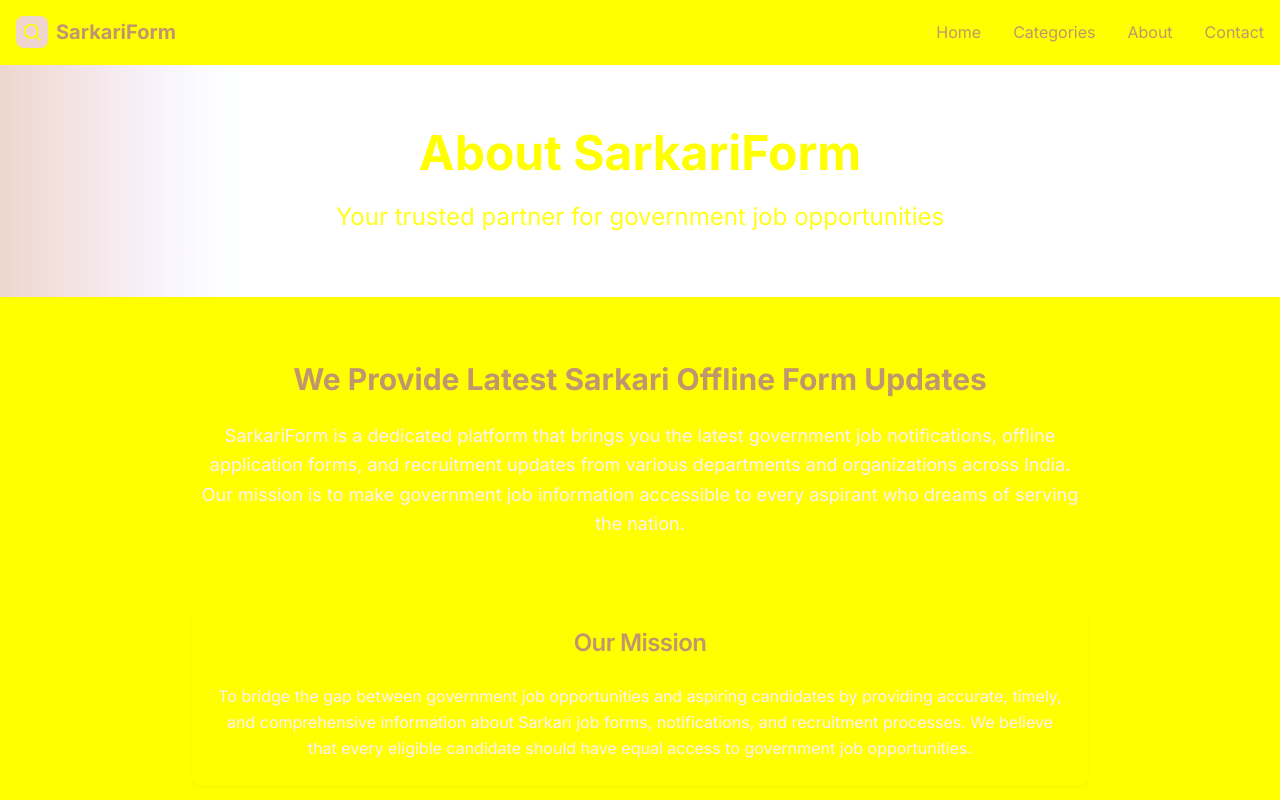
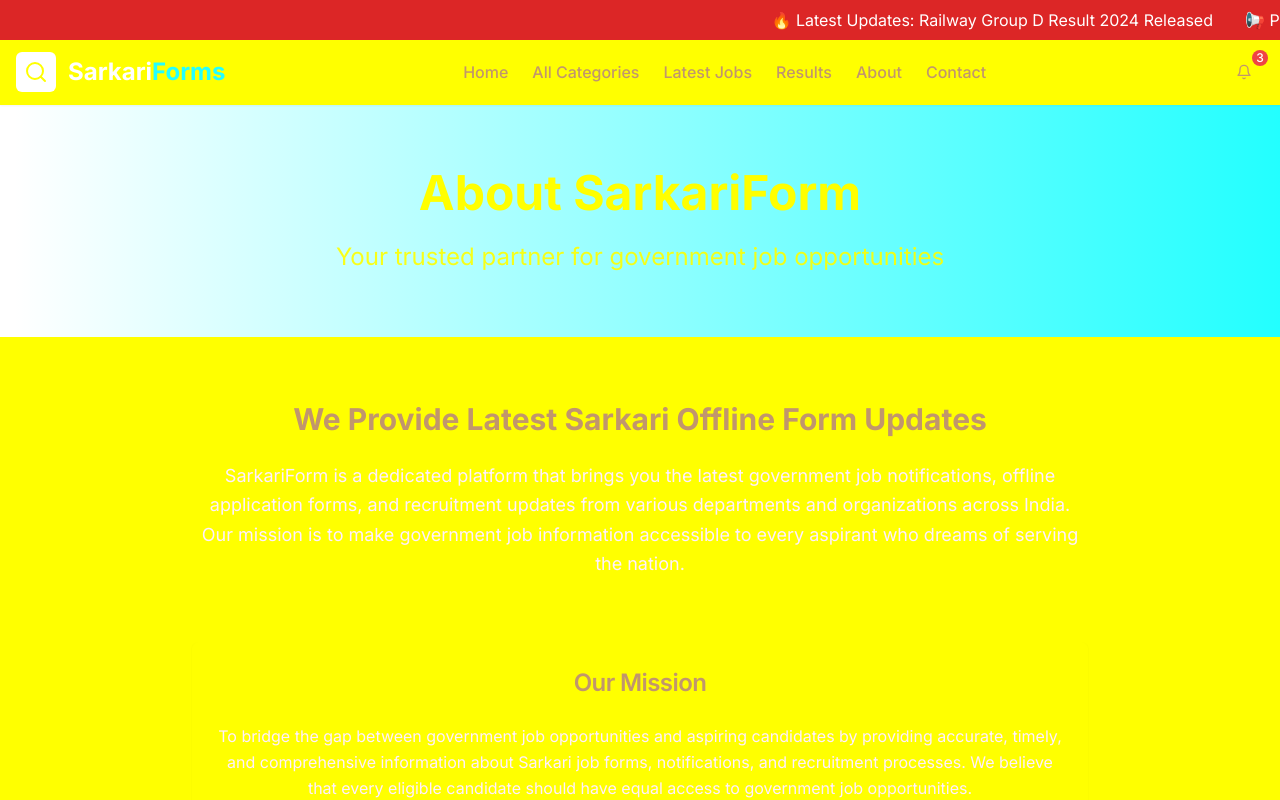
Before and after one commit to harshsharmaOO7/form-seeker-sarkari-jobs-76, a React (Vite) app: page /about in a window 1280 px wide. Shown: the top 800 px of the page. Built offline with nearby package versions, Linux system fonts and the light colour scheme.

Commit message:
Refactor: Implement design changes based on sarkariresult.com
- Updated the UI to resemble sarkariresult.com while maintaining a unique and professional aesthetic.
- Modified color scheme and layout for improved visual appeal.
- Adjusted design elements to avoid copyright infringement.

```diff
--- a/src/components/Header.tsx
+++ b/src/components/Header.tsx
@@ -1,39 +1,67 @@
 
 import { useState } from "react";
 import { Link } from "react-router-dom";
-import { Menu, X, Search } from "lucide-react";
+import { Menu, X, Search, Bell } from "lucide-react";
 import { Button } from "@/components/ui/button";
 
 const Header = () => {
   const [isMenuOpen, setIsMenuOpen] = useState(false);
 
   return (
-    <header className="bg-card border-b border-border sticky top-0 z-50">
+    <>
+      {/* News Ticker */}
+      <div className="news-ticker">
+        <div className="ticker-content">
+          <span className="mr-8">🔥 Latest Updates: Railway Group D Result 2024 Released</span>
+          <span className="mr-8">📢 Police Constable Recruitment 2024 - Apply Now</span>
+          <span className="mr-8">⚡ Bank PO Notification Out - Last Date Extended</span>
+          <span className="mr-8">📋 Teaching Staff Vacancy - 5000+ Posts Available</span>
+        </div>
+      </div>
+
+      <header className="bg-card border-b border-border sticky top-0 z-50 shadow-sm">
         <div className="container mx-auto px-4">
           <div className="flex items-center justify-between h-16">
             {/* Logo */}
-          <Link to="/" className="flex items-center space-x-2">
-            <div className="w-8 h-8 bg-primary rounded-lg flex items-center justify-center">
-              <Search className="w-5 h-5 text-primary-foreground" />
+            <Link to="/" className="flex items-center space-x-3">
+              <div className="w-10 h-10 bg-primary rounded-lg flex items-center justify-center">
+                <Search className="w-6 h-6 text-primary-foreground" />
               </div>
-            <span className="text-xl font-bold text-foreground">SarkariForm</span>
+              <div>
+                <span className="text-2xl font-bold text-primary">Sarkari</span>
+                <span className="text-2xl font-bold text-accent">Forms</span>
+              </div>
             </Link>
 
             {/* Desktop Navigation */}
-          <nav className="hidden md:flex items-center space-x-8">
-            <Link to="/" className="text-foreground hover:text-primary transition-colors">
+            <nav className="hidden md:flex items-center space-x-6">
+              <Link to="/" className="text-foreground hover:text-primary transition-colors font-medium">
                 Home
               </Link>
-            <Link to="/category/all" className="text-foreground hover:text-primary transition-colors">
-              Categories
+              <Link to="/category/all" className="text-foreground hover:text-primary transition-colors font-medium">
+                All Categories
               </Link>
-            <Link to="/about" className="text-foreground hover:text-primary transition-colors">
+              <Link to="/category/latest" className="text-foreground hover:text-primary transition-colors font-medium">
+                Latest Jobs
+              </Link>
+              <Link to="/category/results" className="text-foreground hover:text-primary transition-colors font-medium">
+                Results
+              </Link>
+              <Link to="/about" className="text-foreground hover:text-primary transition-colors font-medium">
                 About
               </Link>
-            <Link to="/contact" className="text-foreground hover:text-primary transition-colors">
+              <Link to="/contact" className="text-foreground hover:text-primary transition-colors font-medium">
                 Contact
               </Link>
             </nav>
+
+            {/* Notification Bell */}
+            <div className="hidden md:flex items-center space-x-2">
+              <Button variant="ghost" size="sm" className="relative">
+                <Bell className="w-5 h-5" />
+                <span className="absolute -top-1 -right-1 bg-red-500 text-white text-xs rounded-full w-4 h-4 flex items-center justify-center">3</span>
+              </Button>
+            </div>
 
             {/* Mobile Menu Button */}
             <Button
@@ -52,28 +80,35 @@ const Header = () => {
               <nav className="flex flex-col space-y-4">
                 <Link
                   to="/"
-                className="text-foreground hover:text-primary transition-colors"
+                  className="text-foreground hover:text-primary transition-colors font-medium"
                   onClick={() => setIsMenuOpen(false)}
                 >
                   Home
                 </Link>
                 <Link
                   to="/category/all"
-                className="text-foreground hover:text-primary transition-colors"
+                  className="text-foreground hover:text-primary transition-colors font-medium"
                   onClick={() => setIsMenuOpen(false)}
                 >
-                Categories
+                  All Categories
+                </Link>
+                <Link
+                  to="/category/latest"
+                  className="text-foreground hover:text-primary transition-colors font-medium"
+                  onClick={() => setIsMenuOpen(false)}
+                >
+                  Latest Jobs
                 </Link>
                 <Link
                   to="/about"
-                className="text-foreground hover:text-primary transition-colors"
+                  className="text-foreground hover:text-primary transition-colors font-medium"
                   onClick={() => setIsMenuOpen(false)}
                 >
                   About
                 </Link>
                 <Link
                   to="/contact"
-                className="text-foreground hover:text-primary transition-colors"
+                  className="text-foreground hover:text-primary transition-colors font-medium"
                   onClick={() => setIsMenuOpen(false)}
                 >
                   Contact
@@ -83,6 +118,7 @@ const Header = () => {
           )}
         </div>
       </header>
+    </>
   );
 };
 
--- a/src/index.css
+++ b/src/index.css
@@ -7,7 +7,7 @@
 
 @layer base {
   :root {
-    --background: 250 251 252;
+    --background: 248 250 252;
     --foreground: 30 41 59;
 
     --card: 255 255 255;
@@ -16,7 +16,7 @@
     --popover: 255 255 255;
     --popover-foreground: 30 41 59;
 
-    --primary: 15 48 87;
+    --primary: 21 94 117;
     --primary-foreground: 248 250 252;
 
     --secondary: 241 245 249;
@@ -25,7 +25,7 @@
     --muted: 248 250 252;
     --muted-foreground: 100 116 139;
 
-    --accent: 30 64 175;
+    --accent: 14 165 233;
     --accent-foreground: 248 250 252;
 
     --destructive: 220 38 38;
@@ -33,18 +33,27 @@
 
     --border: 226 232 240;
     --input: 226 232 240;
-    --ring: 15 48 87;
+    --ring: 21 94 117;
 
-    --radius: 0.5rem;
+    --radius: 0.375rem;
 
     --sidebar-background: 255 255 255;
     --sidebar-foreground: 30 41 59;
-    --sidebar-primary: 15 48 87;
+    --sidebar-primary: 21 94 117;
     --sidebar-primary-foreground: 248 250 252;
     --sidebar-accent: 241 245 249;
     --sidebar-accent-foreground: 30 41 59;
     --sidebar-border: 226 232 240;
-    --sidebar-ring: 15 48 87;
+    --sidebar-ring: 21 94 117;
+
+    --success: 34 197 94;
+    --success-foreground: 255 255 255;
+
+    --warning: 245 158 11;
+    --warning-foreground: 255 255 255;
+
+    --info: 59 130 246;
+    --info-foreground: 255 255 255;
   }
 
   .dark {
@@ -57,7 +66,7 @@
     --popover: 30 41 59;
     --popover-foreground: 248 250 252;
 
-    --primary: 37 99 235;
+    --primary: 34 211 238;
     --primary-foreground: 15 23 42;
 
     --secondary: 51 65 85;
@@ -66,7 +75,7 @@
     --muted: 51 65 85;
     --muted-foreground: 148 163 184;
 
-    --accent: 30 64 175;
+    --accent: 14 165 233;
     --accent-foreground: 248 250 252;
 
     --destructive: 220 38 38;
@@ -74,16 +83,16 @@
 
     --border: 51 65 85;
     --input: 51 65 85;
-    --ring: 37 99 235;
+    --ring: 34 211 238;
 
     --sidebar-background: 30 41 59;
     --sidebar-foreground: 248 250 252;
-    --sidebar-primary: 37 99 235;
+    --sidebar-primary: 34 211 238;
     --sidebar-primary-foreground: 15 23 42;
     --sidebar-accent: 51 65 85;
     --sidebar-accent-foreground: 248 250 252;
     --sidebar-border: 51 65 85;
-    --sidebar-ring: 37 99 235;
+    --sidebar-ring: 34 211 238;
   }
 }
 
@@ -96,3 +105,30 @@
     @apply bg-background text-foreground font-inter;
   }
 }
+
+@layer components {
+  .news-ticker {
+    @apply bg-red-600 text-white py-2 overflow-hidden;
+  }
+
+  .ticker-content {
+    @apply whitespace-nowrap animate-[scroll_30s_linear_infinite];
+  }
+
+  .section-header {
+    @apply bg-primary text-primary-foreground px-4 py-2 font-semibold text-lg;
+  }
+
+  .job-card {
+    @apply bg-card border border-border rounded-md p-4 hover:shadow-md transition-shadow;
+  }
+
+  .category-badge {
+    @apply inline-block bg-accent text-accent-foreground px-2 py-1 rounded text-xs font-medium;
+  }
+}
+
+@keyframes scroll {
+  0% { transform: translateX(100%); }
+  100% { transform: translateX(-100%); }
+}
--- a/tailwind.config.ts
+++ b/tailwind.config.ts
@@ -65,7 +65,13 @@ export default {
 					'accent-foreground': 'hsl(var(--sidebar-accent-foreground))',
 					border: 'hsl(var(--sidebar-border))',
 					ring: 'hsl(var(--sidebar-ring))'
-				}
+				},
+				success: 'hsl(var(--success))',
+				'success-foreground': 'hsl(var(--success-foreground))',
+				warning: 'hsl(var(--warning))',
+				'warning-foreground': 'hsl(var(--warning-foreground))',
+				info: 'hsl(var(--info))',
+				'info-foreground': 'hsl(var(--info-foreground))'
 			},
 			borderRadius: {
 				lg: 'var(--radius)',
@@ -88,11 +94,16 @@ export default {
 					to: {
 						height: '0'
 					}
+				},
+				scroll: {
+					'0%': { transform: 'translateX(100%)' },
+					'100%': { transform: 'translateX(-100%)' }
 				}
 			},
 			animation: {
 				'accordion-down': 'accordion-down 0.2s ease-out',
-				'accordion-up': 'accordion-up 0.2s ease-out'
+				'accordion-up': 'accordion-up 0.2s ease-out',
+				scroll: 'scroll 30s linear infinite'
 			}
 		}
 	},
```
Also changed, not shown: src/pages/Index.tsx (+191 -118 lines). Lines whose indentation alone changed are shown as unchanged.
